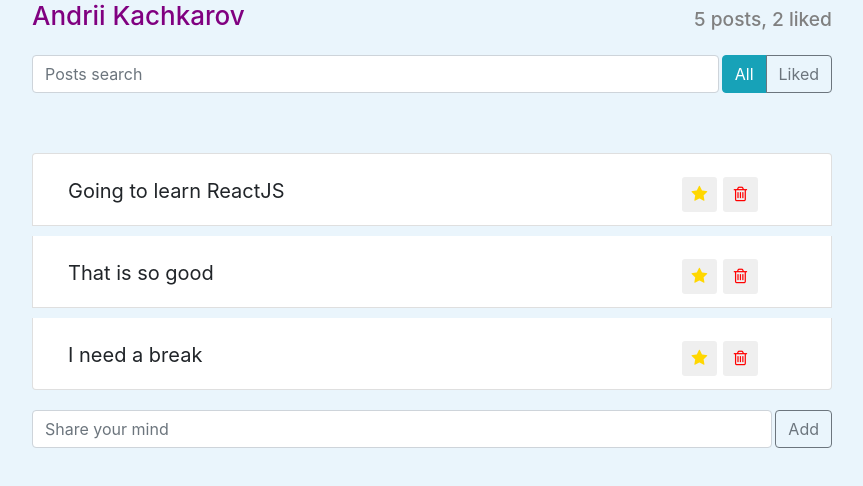
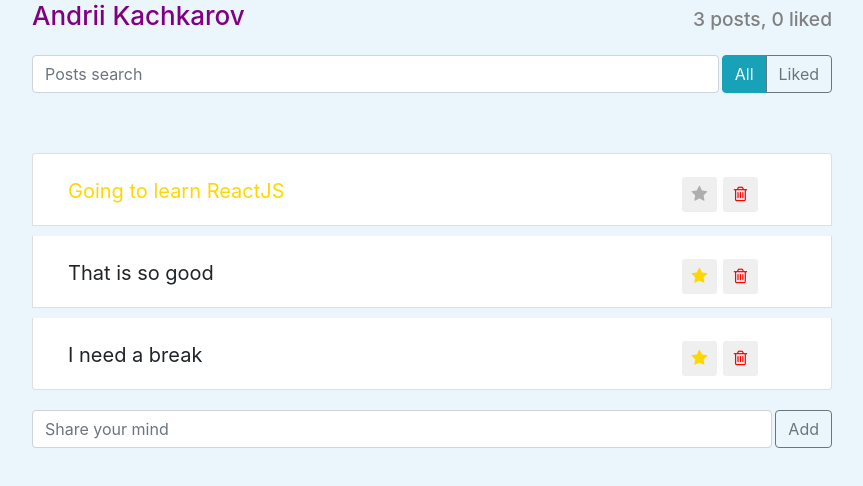
Before and after one commit to AndriiKachkarov/reactjs-posts-app, a React (Create React App) app: page / in a window 1280 px wide. Shown: the top 486 px of the page, without its empty margins (208-1071 px from the left). Built offline with nearby package versions, Linux system fonts and the light colour scheme.

Commit message:
add posts adding/removing logic

```diff
--- a/src/components/app-header/app-header.js
+++ b/src/components/app-header/app-header.js
@@ -22,11 +22,11 @@ const Header = styled.div`
   }
 `;
 
-const AppHeader = () => {
+const AppHeader = ({liked, allPosts}) => {
     return (
         <Header colored>
             <h1>Andrii Kachkarov</h1>
-            <h2>5 posts, 2 liked</h2>
+            <h2>{allPosts} posts, {liked} liked</h2>
         </Header>
     )
 };
--- a/src/components/app/App.js
+++ b/src/components/app/App.js
@@ -1,4 +1,4 @@
-import React from 'react';
+import React, {Component} from 'react';
 import AppHeader from "../app-header/app-header";
 import SearchPanel from "../search-panel/search-panel";
 import PostStatusFilter from "../post-status-filter/post-status-filter";
@@ -12,25 +12,85 @@ const AppBlock = styled.div`
       max-width: 800px;
 `;
 
-const App = () => {
+export default class App extends Component {
 
-    const data = [
-        {label: 'Going to learn ReactJS', important: true, id: 1},
-        {label: 'That is so good', important: false, id: 2},
-        {label: 'I need a break', important: false, id: 3},
-    ];
+    state = {
+        data: [
+            {label: 'Going to learn ReactJS', important: true, like: false, id: 1},
+            {label: 'That is so good', important: false, like: false, id: 2},
+            {label: 'I need a break', important: false, like: false, id: 3},
+        ]
+    };
+    maxId = 4;
+
+
+
+    deleteItem = (id) => {
+        this.setState(({data}) => {
+           const idx = data.findIndex(elem => elem.id = id);
+           return {
+               data: [...data.slice(0, idx), ...data.slice(idx + 1)]
+           }
+        });
+    };
+
+    AddItem = (body) => {
+        const newItem = {
+            label: body,
+            important: false,
+            id: this.maxId++
+        };
+        this.setState(({data}) => ({data: [...data, newItem]}));
+    };
+
+    onToggleImportant = (id) => {
+        this.setState(({data}) => {
+            const idx = data.findIndex(item => item.id === id);
+
+            const old = data[idx];
+            const newItem = {...old, important: !old.important};
+
+            return {data: [...data.slice(0, idx), newItem, ...data.slice(idx + 1)]}
+        })
+    };
+
+    onToggleLiked = (id) => {
+        this.setState(({data}) => {
+            const idx = data.findIndex(item => item.id === id);
+
+            const old = data[idx];
+            const newItem = {...old, like: !old.like};
+
+            return {data: [...data.slice(0, idx), newItem, ...data.slice(idx + 1)]}
+        })
+    };
+
+    render() {
+        const {data} = this.state;
+        const liked = data.filter(item => item.like).length;
+        const allPosts = data.length;
 
         return (
             <AppBlock>
-            <AppHeader/>
+                <AppHeader
+                    liked={liked}
+                    allPosts={allPosts}
+                />
                 <div className="search-panel d-flex">
                     <SearchPanel/>
                     <PostStatusFilter/>
                 </div>
-            <PostList posts={data}/>
-            <PostAddForm/>
+                <PostList
+                    posts={this.state.data}
+                    onDelete={id => this.deleteItem(id)}
+                    onToggleImportant={this.onToggleImportant}
+                    onToggleLiked={this.onToggleLiked}
+                />
+                <PostAddForm
+                    onAdd={this.AddItem}
+                />
             </AppBlock>
         )
+    }
+
 };
-
-export default App;
--- a/src/components/post-add-form/post-add-form.js
+++ b/src/components/post-add-form/post-add-form.js
@@ -1,13 +1,36 @@
-import React from 'react';
+import React, {Component} from 'react';
 import './post-add-form.css';
 
-const PostAddForm = () => {
+export default class PostAddForm extends Component {
+
+    state = {
+        text: ''
+    };
+
+    onValueChange = (e) => {
+        this.setState({
+            text: e.target.value
+        })
+    };
+
+    onSubmit = (e) => {
+        e.preventDefault();
+        this.props.onAdd(this.state.text);
+        this.setState({text: ''})
+    };
+
+    render() {
         return (
-        <form className="bottom-panel d-flex">
+            <form
+                className="bottom-panel d-flex"
+                onSubmit={this.onSubmit}
+            >
                 <input
                     type="text"
                     placeholder="Share your mind"
                     className="form-control new-post-label"
+                    onChange={this.onValueChange}
+                    value={this.state.text}
                 />
                 <button
                     type="submit"
@@ -15,6 +38,8 @@ const PostAddForm = () => {
                 >Add</button>
             </form>
         )
+    }
+
+
+
 };
-
-export default PostAddForm;
--- a/src/components/post-list-item/post-list-item.js
+++ b/src/components/post-list-item/post-list-item.js
@@ -2,28 +2,9 @@ import React, {Component} from 'react';
 import './post-list-item.css';
 
 export default class PostListItem extends Component{
-    constructor(props) {
-        super(props);
-        this.state = {
-            important: false,
-            like: false
-        }
-    }
 
-    onImportant = () => {
-        this.setState(({important}) => ({
-            important: !important
-        }))
-    };
-
-    onLike = () => {
-        this.setState(({like}) => ({
-            like: !like
-        }))
-    };
     render() {
-        const {label} = this.props;
-        const {important, like} =this.state;
+        const {label, onDelete, onToggleImportant, onToggleLiked, important, like} = this.props;
         let classNames = 'app-list-item d-flex justify-content-between';
         if (important) {
             classNames += ' important';
@@ -37,7 +18,7 @@ export default class PostListItem extends Component{
             <div className={classNames}>
             <span
                 className="app-list-item-label"
-                onClick={this.onLike}
+                onClick={onToggleLiked}
             >
                 {label}
             </span>
@@ -45,11 +26,15 @@ export default class PostListItem extends Component{
                     <button
                         className="btn-star btn-sm"
                         type="button"
-                        onClick={this.onImportant}
+                        onClick={onToggleImportant}
                     >
                         <i className="fa fa-star"></i>
                     </button>
-                    <button className="btn-trash btn-sm" type="button">
+                    <button
+                        className="btn-trash btn-sm"
+                        type="button"
+                        onClick={onDelete}
+                    >
                         <i className="fa fa-trash-o"></i>
                     </button>
                     <i className="fa fa-heart"></i>
--- a/src/components/post-list/post-list.js
+++ b/src/components/post-list/post-list.js
@@ -3,14 +3,19 @@ import PostListItem from "../post-list-item/post-list-item";
 import './post-list.css';
 import {ListGroup} from "reactstrap/es";
 
-const PostList = ({posts}) => {
+const PostList = ({posts, onDelete, onToggleImportant, onToggleLiked}) => {
 
     const elements = posts.map(item => {
         const {id, ...itemProps} = item;
 
         return (
             <li key={item.id} className="list-group-item">
-                <PostListItem {...itemProps} />
+                <PostListItem
+                    {...itemProps}
+                    onToggleImportant={() => onToggleImportant(id)}
+                    onToggleLiked={() => onToggleLiked(id)}
+                    onDelete={() => onDelete(id)}
+                />
             </li>
         )
     });
```
Lines whose indentation alone changed are shown as unchanged.
